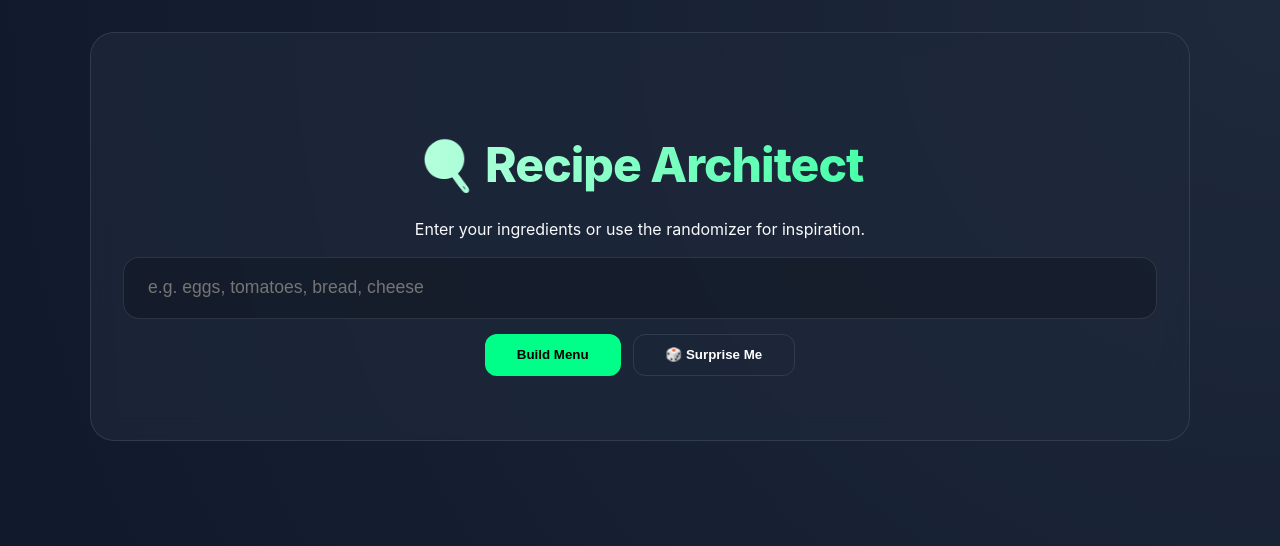
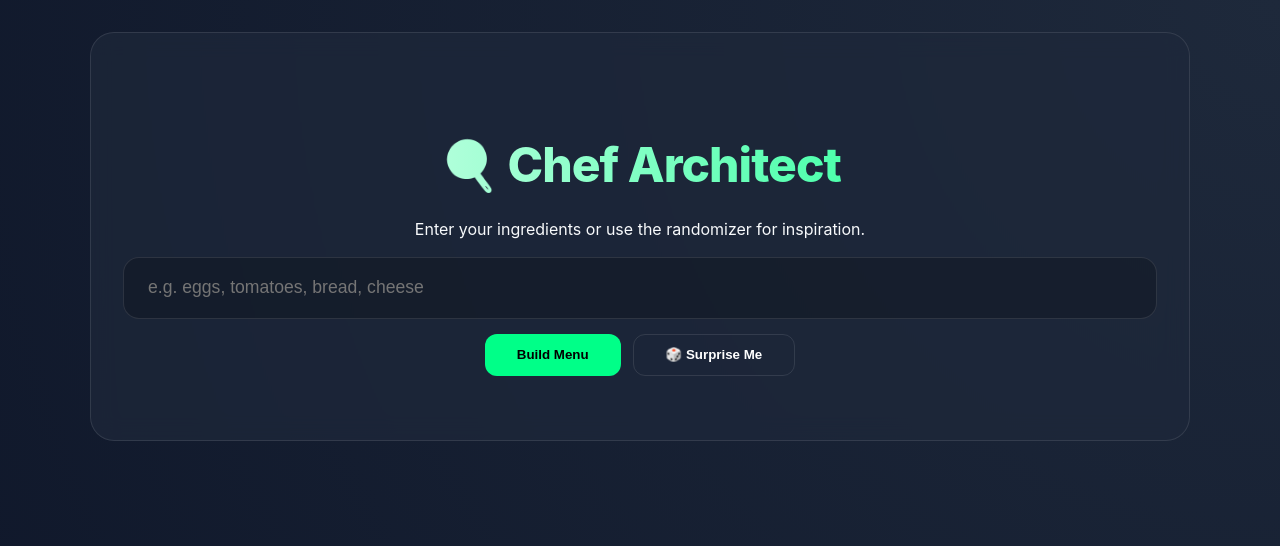
Before and after one commit to Klinx-rdlr/cloud-ci-cd-finalproject, a website: page public/index.html in a window 1280 px wide. Drawn offline with Linux system fonts and the light colour scheme.

Commit message:
Renamed the app title

```diff
--- a/public/index.html
+++ b/public/index.html
@@ -3,13 +3,13 @@
   <head>
     <meta charset="UTF-8" />
     <meta name="viewport" content="width=device-width, initial-scale=1.0" />
-    <title>AI Recipe Architect</title>
+    <title>Chef Architect</title>
     <link rel="stylesheet" href="style.css" />
   </head>
   <body>
     <div class="container">
       <div class="hero">
-        <h1>🍳 Recipe Architect</h1>
+        <h1>🍳 Chef Architect</h1>
         <p>Enter your ingredients or use the randomizer for inspiration.</p>
         <div style="margin-bottom: 15px">
           <input
```
